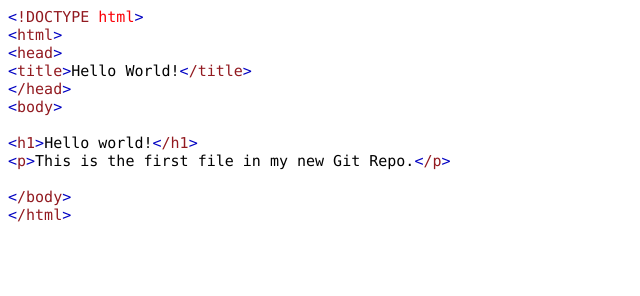
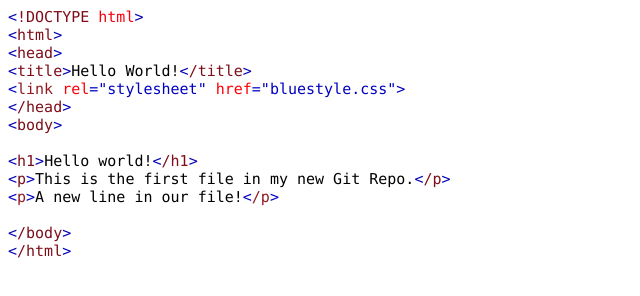
Before and after one commit to Geschenk21/hello-world, a plain HTML site: page index.html in a window 1280 px wide. Shown: the whole page, without its empty margins (0-640 px from the left). Drawn offline with Linux system fonts and the light colour scheme.

Commit message:
Updated index.html with a new line

```diff
--- a/index.html
+++ b/index.html
@@ -7,14 +7,19 @@
   <meta name="Generator" content="Cocoa HTML Writer">
   <meta name="CocoaVersion" content="2113.6">
   <style type="text/css">
-    p.p1 {margin: 0.0px 0.0px 0.0px 0.0px; font: 15.0px Menlo; color: #921a20}
-    p.p2 {margin: 0.0px 0.0px 0.0px 0.0px; font: 15.0px Menlo}
-    p.p3 {margin: 0.0px 0.0px 0.0px 0.0px; font: 15.0px Menlo; min-height: 18.0px}
-    span.s1 {font-kerning: none; color: #0000c2}
+    p.p1 {margin: 0.0px 0.0px 0.0px 0.0px; font: 15.0px Menlo; color: #7e0d19; -webkit-text-stroke: #7e0d19}
+    p.p2 {margin: 0.0px 0.0px 0.0px 0.0px; font: 15.0px Menlo; color: #000000; -webkit-text-stroke: #000000}
+    p.p3 {margin: 0.0px 0.0px 0.0px 0.0px; font: 15.0px Menlo; color: #0000c2; -webkit-text-stroke: #0000c2}
+    p.p4 {margin: 0.0px 0.0px 0.0px 0.0px; font: 15.0px Menlo; -webkit-text-stroke: #000000}
+    span.s1 {font-kerning: none; color: #0000b5; -webkit-text-stroke: 0px #0000b5}
     span.s2 {font-kerning: none}
-    span.s3 {font-kerning: none; color: #fb0007}
-    span.s4 {font-kerning: none; color: #921a20}
+    span.s3 {font-kerning: none; color: #f6000b; -webkit-text-stroke: 0px #f6000b}
+    span.s4 {font-kerning: none; color: #7e0d19; -webkit-text-stroke: 0px #7e0d19}
     span.s5 {font-kerning: none; background-color: #ffffff}
+    span.s6 {font-kerning: none; color: #921a20; background-color: #ffffff; -webkit-text-stroke: 0px #921a20}
+    span.s7 {font-kerning: none; color: #fb0007; background-color: #ffffff; -webkit-text-stroke: 0px #fb0007}
+    span.s8 {font-kerning: none; color: #0000c2; -webkit-text-stroke: 0px #0000c2}
+    span.s9 {font-kerning: none; color: #921a20; -webkit-text-stroke: 0px #921a20}
   </style>
 </head>
 <body>
@@ -22,12 +27,16 @@
 <p class="p1"><span class="s1">&lt;</span><span class="s2">html</span><span class="s1">&gt;</span></p>
 <p class="p1"><span class="s1">&lt;</span><span class="s2">head</span><span class="s1">&gt;</span></p>
 <p class="p2"><span class="s1">&lt;</span><span class="s4">title</span><span class="s1">&gt;</span><span class="s5">Hello World!</span><span class="s1">&lt;</span><span class="s4">/title</span><span class="s1">&gt;</span></p>
+<p class="p3"><span class="s5">&lt;</span><span class="s6">link</span><span class="s7"> rel</span><span class="s5">="stylesheet"</span><span class="s7"> href</span><span class="s5">="bluestyle.css"&gt;</span></p>
 <p class="p1"><span class="s1">&lt;</span><span class="s2">/head</span><span class="s1">&gt;</span></p>
 <p class="p1"><span class="s1">&lt;</span><span class="s2">body</span><span class="s1">&gt;</span></p>
-<p class="p3"><span class="s2"></span><br></p>
+<p class="p2"><span class="s2"><br>
+</span></p>
 <p class="p2"><span class="s1">&lt;</span><span class="s4">h1</span><span class="s1">&gt;</span><span class="s5">Hello world!</span><span class="s1">&lt;</span><span class="s4">/h1</span><span class="s1">&gt;</span></p>
 <p class="p2"><span class="s1">&lt;</span><span class="s4">p</span><span class="s1">&gt;</span><span class="s5">This is the first file in my new Git Repo.</span><span class="s1">&lt;</span><span class="s4">/p</span><span class="s1">&gt;</span></p>
-<p class="p3"><span class="s2"></span><br></p>
+<p class="p4"><span class="s8">&lt;</span><span class="s9">p</span><span class="s8">&gt;</span><span class="s5">A new line in our file!</span><span class="s8">&lt;</span><span class="s9">/p</span><span class="s8">&gt;</span></p>
+<p class="p2"><span class="s2"><br>
+</span></p>
 <p class="p1"><span class="s1">&lt;</span><span class="s2">/body</span><span class="s1">&gt;</span></p>
 <p class="p1"><span class="s1">&lt;</span><span class="s2">/html</span><span class="s1">&gt;</span></p>
 </body>
```
